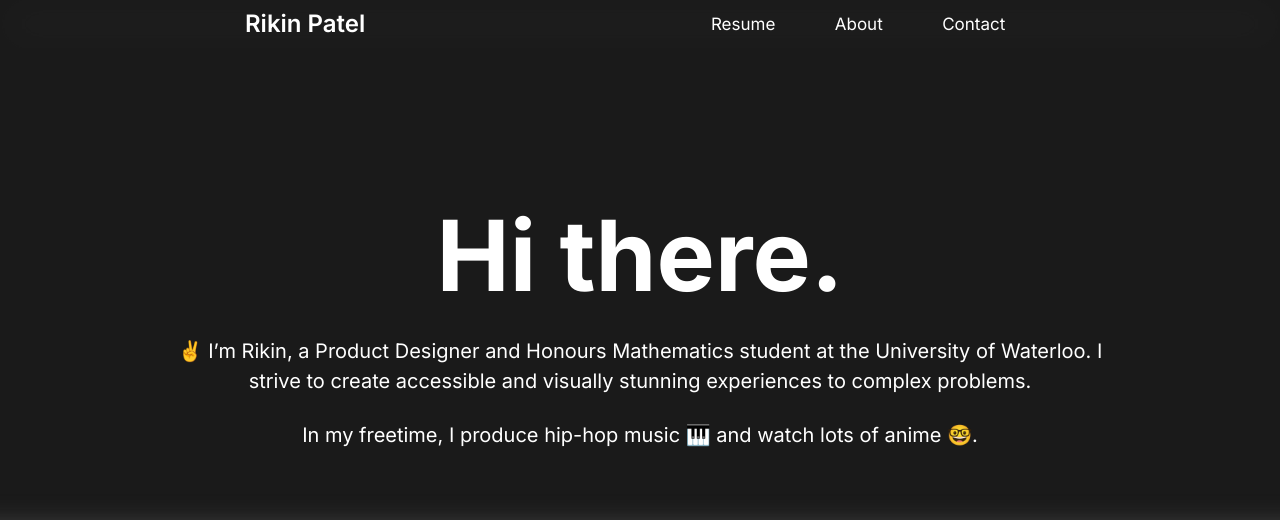
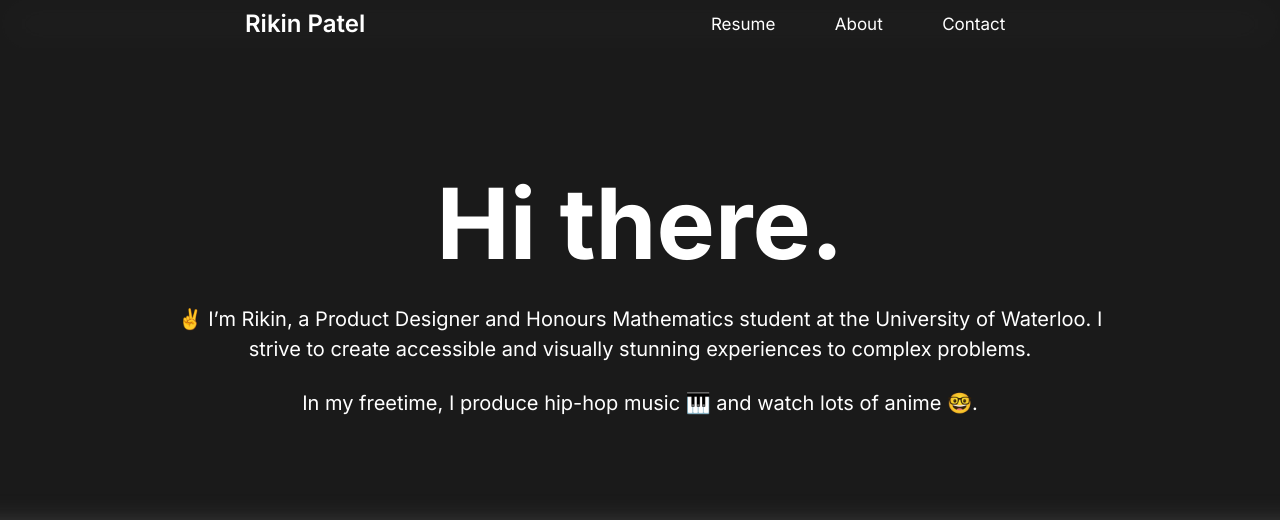
Before and after one commit to rikindesign/portfolio_copy, a plain HTML site: page index.html in a window 1280 px wide. Shown: the top 520 px of the page. Drawn offline with nearby package versions, Linux system fonts and the light colour scheme.

Commit message:
Minor changes

```diff
--- a/styles.sass
+++ b/styles.sass
@@ -90,14 +90,14 @@ section#one
 
         position: absolute
         width: 80%
-        top: 32%
+        top: 28%
         left: 50%
         transform: translate(-50%, -50%) !important
         z-index: 20
 
     #landing-description
         position: relative
-        top: 42%
+        top: 38%
         color: $white
         font-size: $medium
         font-family: $font
```
Also changed, not shown: dist/styles.css, styles.css.
